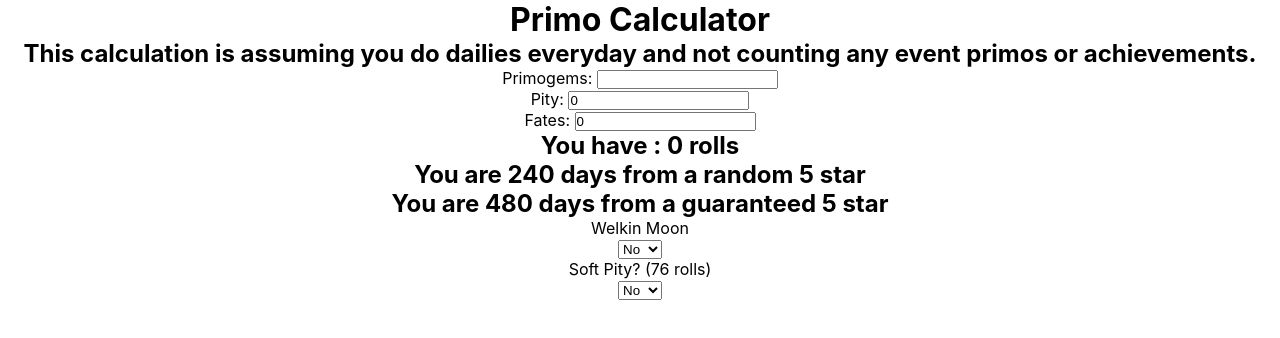
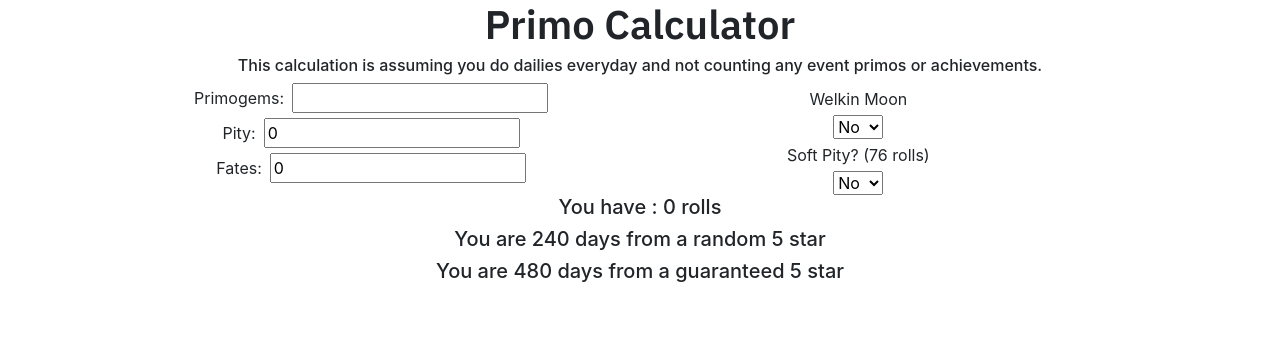
Before and after one commit to calvin-gao/genshin-impact-primo-calculator, a React (Create React App) app: page / in a window 1280 px wide. Shown: the top 338 px of the page. Built offline with nearby package versions, Linux system fonts and the light colour scheme.

Commit message:
add bootstrap

```diff
--- a/package.json
+++ b/package.json
@@ -6,7 +6,9 @@
     "@testing-library/jest-dom": "^5.11.6",
     "@testing-library/react": "^11.2.2",
     "@testing-library/user-event": "^12.6.0",
+    "bootstrap": "^4.5.3",
     "react": "^17.0.1",
+    "react-bootstrap": "^1.4.0",
     "react-dom": "^17.0.1",
     "react-scripts": "4.0.1",
     "web-vitals": "^0.2.4"
--- a/src/App.css
+++ b/src/App.css
@@ -1,3 +1,5 @@
+@import url('https://fonts.googleapis.com/css2?family=IBM+Plex+Sans:wght@600&display=swap');
+
 .App {
   text-align: center;
 }
@@ -36,3 +38,7 @@
     transform: rotate(360deg);
   }
 }
+
+h1{
+  font-family: 'IBM Plex Sans', sans-serif;
+}
--- a/src/App.js
+++ b/src/App.js
@@ -1,5 +1,6 @@
 import './App.css';
 import PrimoForm from './components/PrimoForm'
+import 'bootstrap/dist/css/bootstrap.min.css';
 
 function App() {
 
@@ -7,7 +8,7 @@
   return (
     <div className="App">
         <h1>Primo Calculator</h1>
-        <h2>This calculation is assuming you do dailies everyday and not counting any event primos or achievements.</h2>
+        <h6>This calculation is assuming you do dailies everyday and not counting any event primos or achievements.</h6>
         <PrimoForm/>
     </div>
   );
--- a/src/components/PrimoForm.jsx
+++ b/src/components/PrimoForm.jsx
@@ -123,8 +123,11 @@
     render() {
         return (
             <div>
+                <div class="row">
+                    <div class="col-1"></div>
+                    <div class="col-5">
                         <div>
-                    <label> Primogems: </label>
+                            <label class="mx-2"> Primogems: </label>
                             <input type="text"
                             value = {this.state.primogems}
                             onChange={this.handlePrimogemsChange}
@@ -132,7 +135,7 @@
                             />
                         </div>
                         <div>
-                    <label> Pity: </label>
+                            <label class="mx-2"> Pity: </label>
                             <input type="text"
                             value = {this.state.pity}
                             onChange={this.handlePityChange}
@@ -140,27 +143,30 @@
                             />
                         </div>
                         <div>
-                    <label> Fates: </label>
+                            <label class="mx-2"> Fates:</label>
                             <input type="text"
                             value = {this.state.fates}
                             onChange={this.handleFateChange}
                             onKeyUp={this.calculateRolls}
                             />
                         </div>
-
-                <h2>You have : {`${this.state.rolls}`} rolls </h2>
-                <h2>You are {`${this.state.daysTo5Star}`} days from a random 5 star</h2>
-                <h2>You are {`${this.state.daysToBanner5Star}`} days from a guaranteed 5 star</h2>
-                <p>Welkin Moon</p>
+                    </div>
+                    <div class="col-4">
+                        <p class="m-1">Welkin Moon</p>
                         <select onChange = {this.handleMonthlyCardChange} value = { this.state.monthly}>
                             <option value={true}>Yes</option>
                             <option value={false}>No</option>
                         </select>
-                <p>Soft Pity? (76 rolls)</p>
+                        <p class="m-1">Soft Pity? (76 rolls)</p>
                         <select onChange = {this.handleSoftPityChange} value = { this.state.isSoftPity}>
                             <option value={true}>Yes</option>
                             <option value={false}>No</option>
                         </select>
+                    </div>
+                </div>
+                <h5>You have : {`${this.state.rolls}`} rolls </h5>
+                <h5>You are {`${this.state.daysTo5Star}`} days from a random 5 star</h5>
+                <h5>You are {`${this.state.daysToBanner5Star}`} days from a guaranteed 5 star</h5>
             </div>
 
         )
--- a/src/index.css
+++ b/src/index.css
@@ -11,9 +11,3 @@
   font-family: source-code-pro, Menlo, Monaco, Consolas, 'Courier New',
     monospace;
 }
-
-*{
-  margin: 0;
-  padding: 0;
-  box-sizing: border-box;
-}
```
Also changed, not shown: 2 other files (tests, documents, lock files or other folders). Lines whose indentation alone changed are shown as unchanged.
